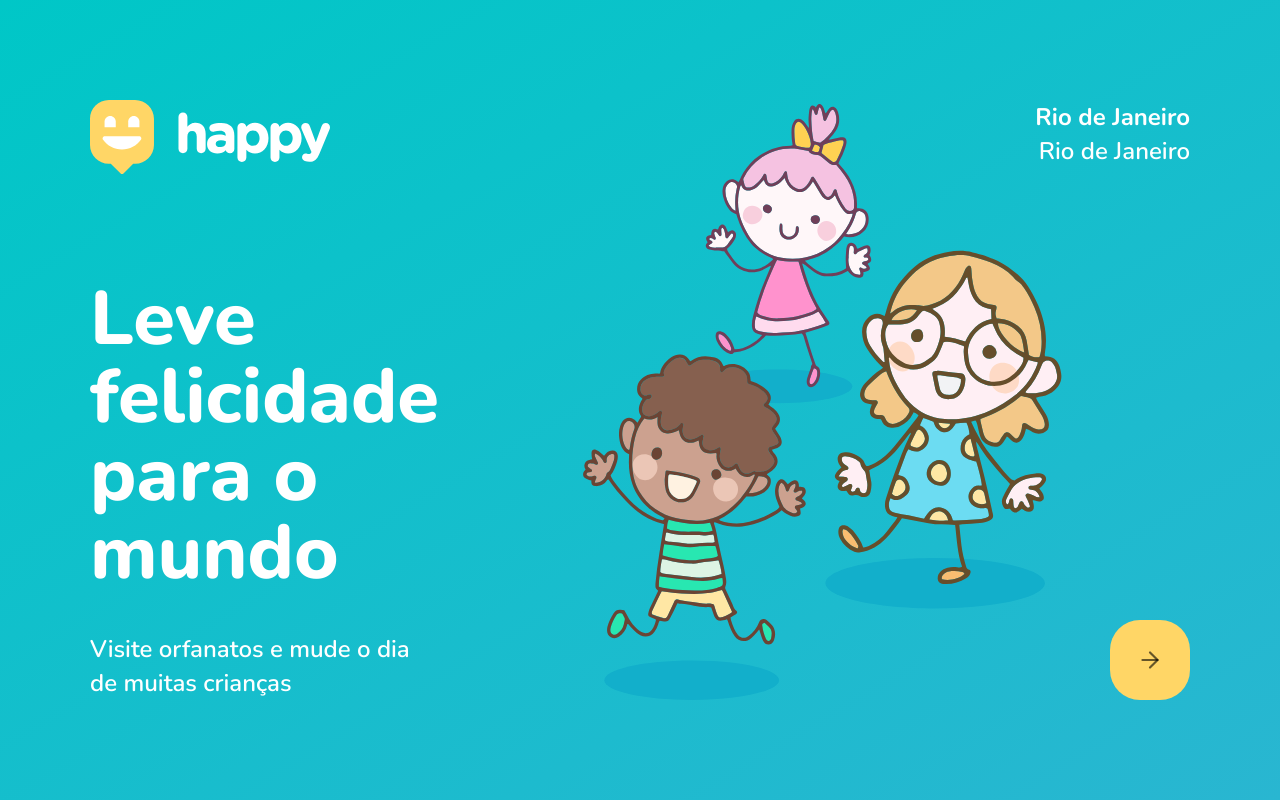
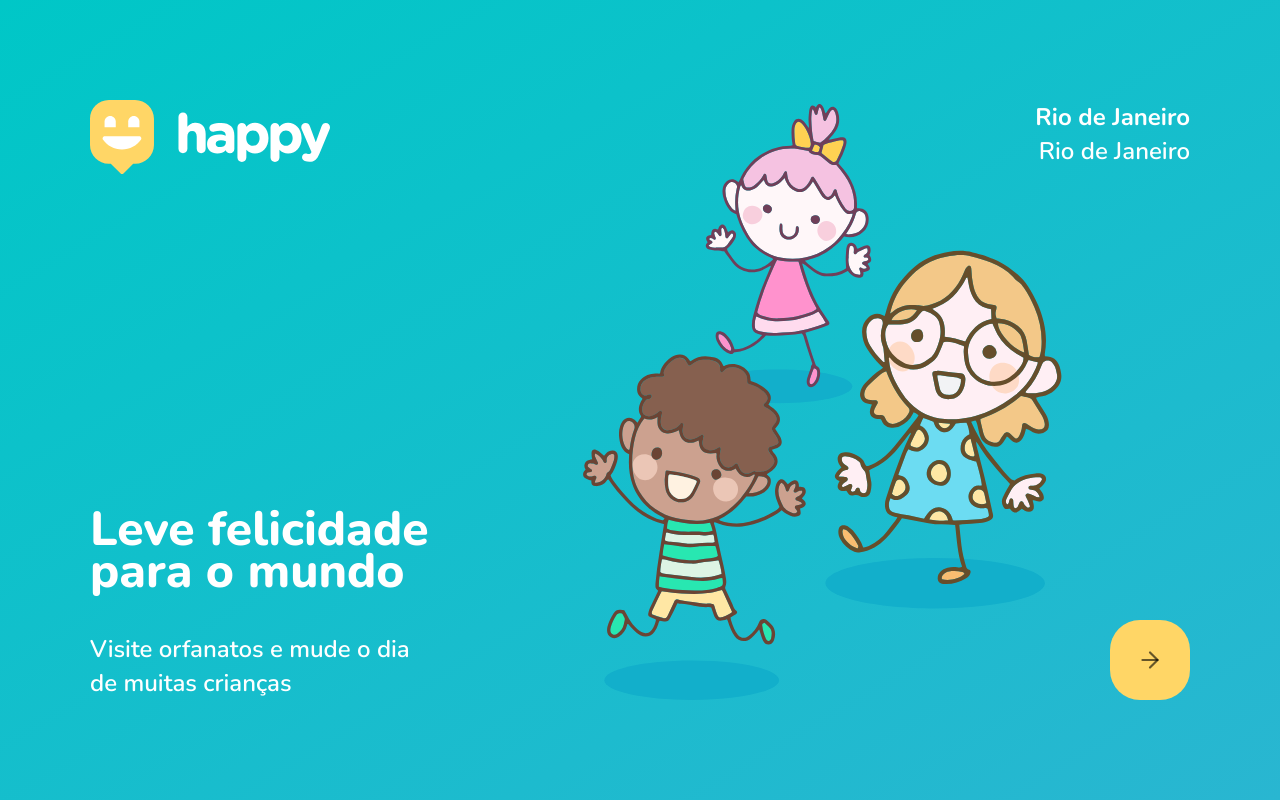
Before and after one commit to p3-d2/happy, a React (Create React App) app in the folder frontend/: page / in a window 1280 px wide. Built offline with nearby package versions, Linux system fonts and the light colour scheme.

Commit message:
adding new colors and formatting to the theme

```diff
--- a/frontend/src/styles/styled.d.ts
+++ b/frontend/src/styles/styled.d.ts
@@ -8,6 +8,8 @@ declare module 'styled-components' {
       secondary: string
       tertiary: string
       quaternary: string
+      quintenary: string
+      sextiary: string
       background: string
       white: string
       text: string
@@ -22,10 +24,13 @@ declare module 'styled-components' {
       small: string
       normal: string
       big: string
+      giant: string
     }
     lineHeights: {
+      small: string
       normal: string
       big: string
+      giant: string
     }
   }
 }
--- a/frontend/src/styles/theme.ts
+++ b/frontend/src/styles/theme.ts
@@ -6,6 +6,8 @@ export default {
     secondary: '#00C7C7',
     tertiary: '#96FEFF',
     quaternary: '#FFD666',
+    quintenary: '#15C3D6',
+    sextiary: '#17D6EB',
     background: '#EBF2F5',
     white: '#FFF',
     text: '#FFF',
@@ -21,11 +23,14 @@ export default {
   fontSizes: {
     small: '18px',
     normal: '24px',
-    big: '76px'
+    big: '48px',
+    giant: '76px'
   },
 
   lineHeights: {
+    small: '20px',
     normal: '34px',
-    big: '78px'
+    big: '42px',
+    giant: '78px'
   }
 } as const
```
